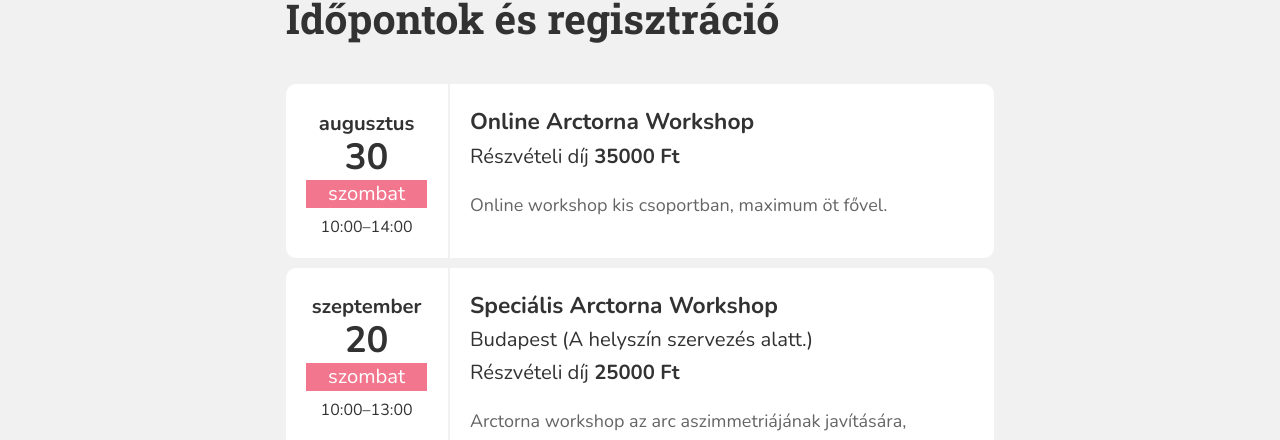
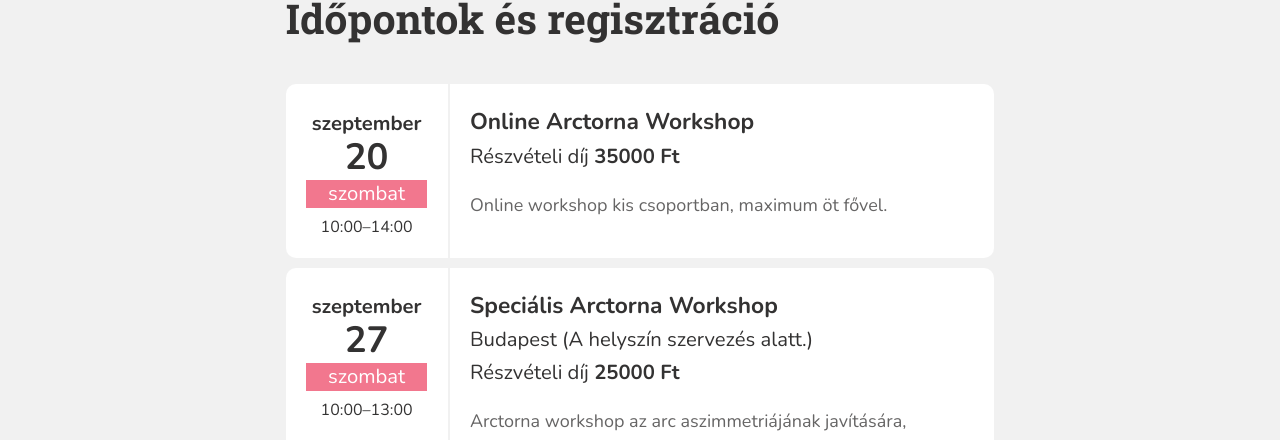
Before and after one commit to monikamudra/arctorna, a Jekyll site: the page built from workshop.md, in a window 1280 px wide and 900 px high, scrolled down 2019 px. Shown: the part 150-590 px from the top of the window. Built offline with Jekyll 4.4.1, drawn with Linux system fonts in a browser that asks for light colours.

Commit message:
Update workshop event

```diff
--- a/_data/workshop.yaml
+++ b/_data/workshop.yaml
@@ -49,7 +49,7 @@ events:
     price: 35000
     full: true
 
-  - date: 2025-8-30-T10:00
+  - date: 2025-9-20-T10:00
     start: "10:00"
     end: "14:00"
     title: Online Arctorna Workshop
@@ -58,7 +58,7 @@ events:
     price: 35000
     full: false
 
-  - date: 2025-9-20-T10:00
+  - date: 2025-9-27-T10:00
     start: "10:00"
     end: "13:00"
     title: Speciális Arctorna Workshop
```
